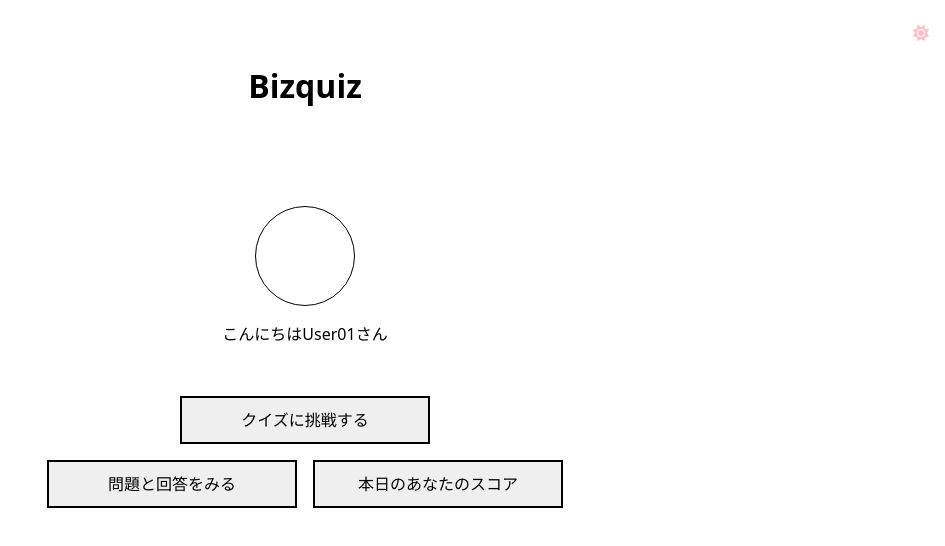
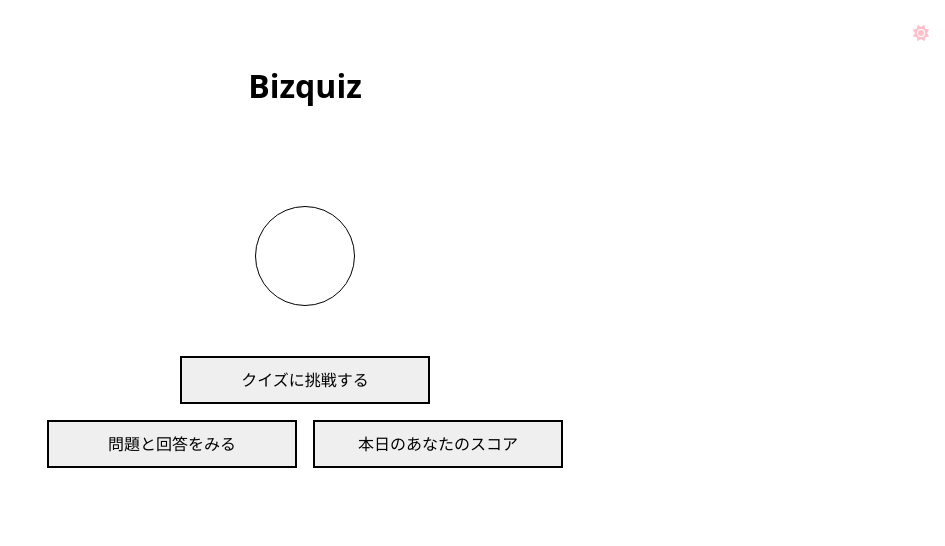
Before and after one commit to harukaR/BizQuizApp, a Next.js app: page / in a window 1280 px wide. Shown: the top 546 px of the page, without its empty margins (335-1280 px from the left). Built offline with nearby package versions, Linux system fonts and the light colour scheme.

Commit message:
必要なコンポーネントを追加

```diff
--- a/src/components/UserIcon/UserIcon.tsx
+++ b/src/components/UserIcon/UserIcon.tsx
@@ -1,11 +1,14 @@
 import styles  from "@/components/UserIcon/userIcon.module.scss"
+type Props ={
+    children:string;
+}
 
-export const UserIcon =()=>{
+export const UserIcon =({children}:Props)=>{
     return(
 
         <div className={styles.UserWrap}>
                 <div className={styles.userIcon}></div>
-                <p className={styles.userName}>こんにちはUser01さん</p>
+                <p className={styles.userName}>{children}</p>
         </div>
     )
 }
```
